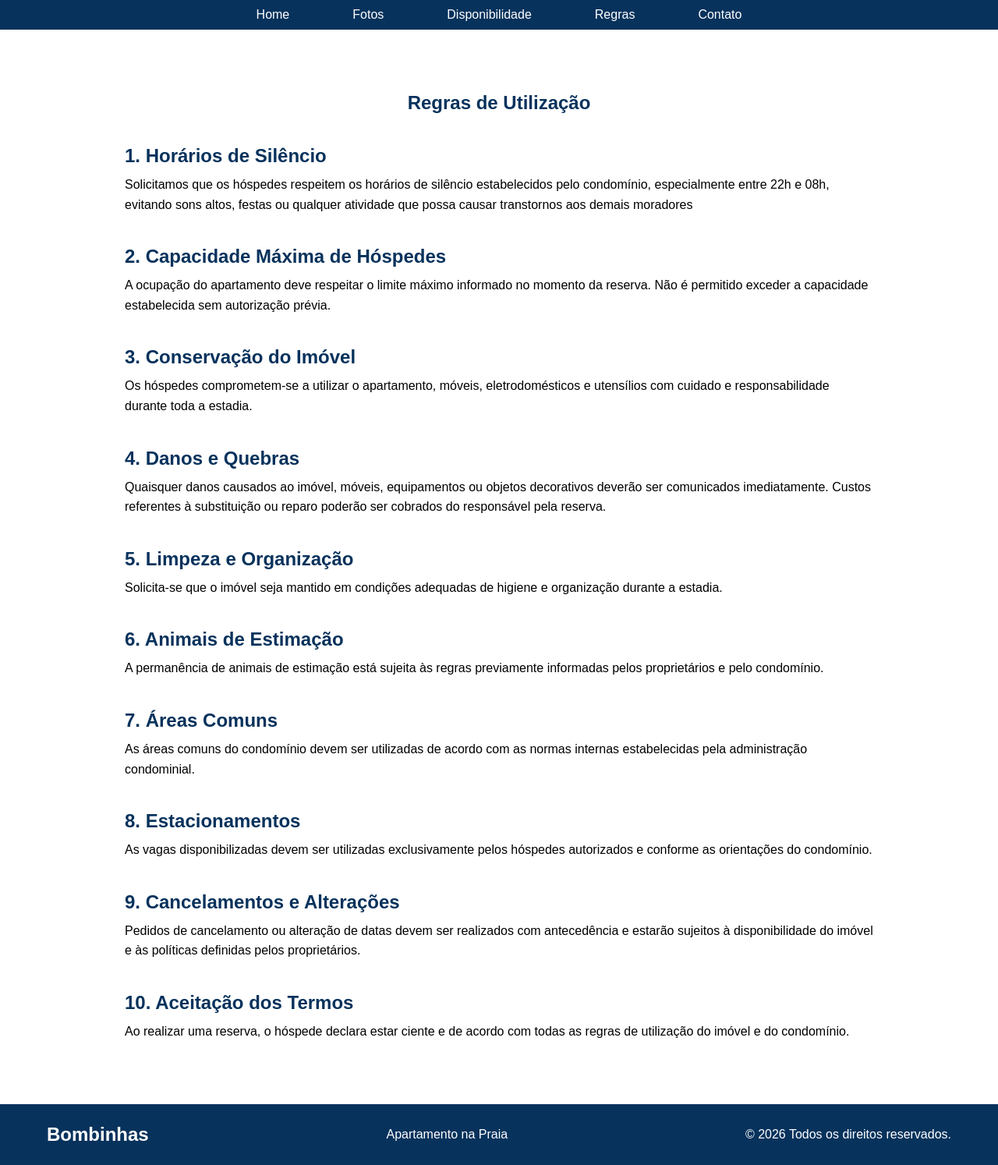
After one commit to luissmedina-dev/beach-apartment-booking-system, a PHP site: page /rules.php in a window 1280 px wide. The commit adds this page. Shown: the whole page at 78% size. Run offline with PHP 8.4, Linux system fonts and the light colour scheme.

Commit message:
Add rules page layout

```diff
--- a/assets/css/rules.css
+++ b/assets/css/rules.css
@@ -0,0 +1,25 @@
+.rules {
+    max-width: 1000px;
+    margin: 80px auto;
+    padding: 0 20px;
+}
+
+.rules h1 {
+    color: var(--primary-color);
+    margin-bottom: 40px;
+
+    text-align: center;
+}
+
+.rule-item {
+    margin-bottom: 40px;
+}
+
+.rule-item h2 {
+    color: var(--primary-color);
+    margin-bottom: 10px;
+}
+
+.rule-item p {
+    line-height: 1.6;
+}
--- /dev/null
+++ b/public/rules.php
@@ -0,0 +1,64 @@
+<?php
+    require_once("../templates/header.php");
+    require_once("../templates/navbar.php");
+?>
+
+<section class="rules">
+    <h1>Regras de Utilização</h1>
+    <article class="rule-item">
+        <h2>1. Horários de Silêncio</h2>
+        <p>Solicitamos que os hóspedes respeitem os horários de silêncio estabelecidos pelo condomínio, especialmente entre 22h e 08h, evitando sons altos, festas ou qualquer atividade que possa causar transtornos aos demais moradores</p>
+    </article>
+
+    <article class="rule-item">
+        <h2>2. Capacidade Máxima de Hóspedes</h2>
+        <p>A ocupação do apartamento deve respeitar o limite máximo informado no momento da reserva. Não é permitido exceder a capacidade estabelecida sem autorização prévia.</p>
+    </article>
+
+    <article class="rule-item">
+        <h2>3. Conservação do Imóvel</h2>
+        <p>Os hóspedes comprometem-se a utilizar o apartamento, móveis, eletrodomésticos e utensílios com cuidado e responsabilidade durante toda a estadia.</p>
+    </article>
+
+    <article class="rule-item">
+        <h2>4. Danos e Quebras</h2>
+        <p>Quaisquer danos causados ao imóvel, móveis, equipamentos ou objetos decorativos deverão ser comunicados imediatamente.
+
+            Custos referentes à substituição ou reparo poderão ser cobrados do responsável pela reserva.</p>
+    </article>
+
+    <article class="rule-item">
+        <h2>5. Limpeza e Organização</h2>
+        <p>Solicita-se que o imóvel seja mantido em condições adequadas de higiene e organização durante a estadia.</p>
+    </article>
+
+    <article class="rule-item">
+        <h2>6. Animais de Estimação</h2>
+        <p>A permanência de animais de estimação está sujeita às regras previamente informadas pelos proprietários e pelo condomínio.</p>
+    </article>
+
+    <article class="rule-item">
+        <h2>7. Áreas Comuns</h2>
+        <p>As áreas comuns do condomínio devem ser utilizadas de acordo com as normas internas estabelecidas pela administração condominial.</p>
+    </article>
+
+    <article class="rule-item">
+        <h2>8. Estacionamentos</h2>
+        <p>As vagas disponibilizadas devem ser utilizadas exclusivamente pelos hóspedes autorizados e conforme as orientações do condomínio.</p>
+    </article>
+
+    <article class="rule-item">
+        <h2>9. Cancelamentos e Alterações</h2>
+        <p>Pedidos de cancelamento ou alteração de datas devem ser realizados com antecedência e estarão sujeitos à disponibilidade do imóvel e às políticas definidas pelos proprietários.</p>
+    </article>
+
+    <article class="rule-item">
+        <h2>10. Aceitação dos Termos</h2>
+        <p>Ao realizar uma reserva, o hóspede declara estar ciente e de acordo com todas as regras de utilização do imóvel e do condomínio.</p>
+    </article>
+
+</section>
+
+<?php
+    require_once("../templates/footer.php");
+?>
--- a/templates/header.php
+++ b/templates/header.php
@@ -8,6 +8,7 @@
     <link rel="stylesheet" href="../assets/css/header.css">
     <link rel="stylesheet" href="../assets/css/home.css">
     <link rel="stylesheet" href="../assets/css/footer.css">
+    <link rel="stylesheet" href="../assets/css/rules.css">
     <title>Home</title>
 </head>
 <body>
--- a/templates/navbar.php
+++ b/templates/navbar.php
@@ -3,7 +3,7 @@
         <li><a href="#" class="active">Home</a></li>
         <li><a href="#" class="active">Fotos</a></li>
         <li><a href="#" class="active">Disponibilidade</a></li>
-        <li><a href="#" class="active">Regras</a></li>
+        <li><a href="../public/rules.php" class="active">Regras</a></li>
         <li><a href="#" class="active">Contato</a></li>
     </ul>
 </nav>
```
